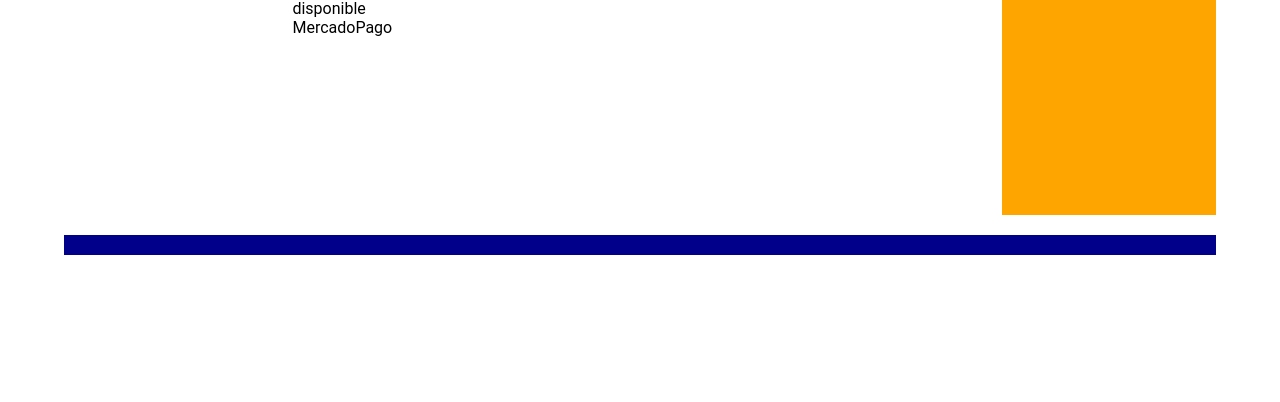
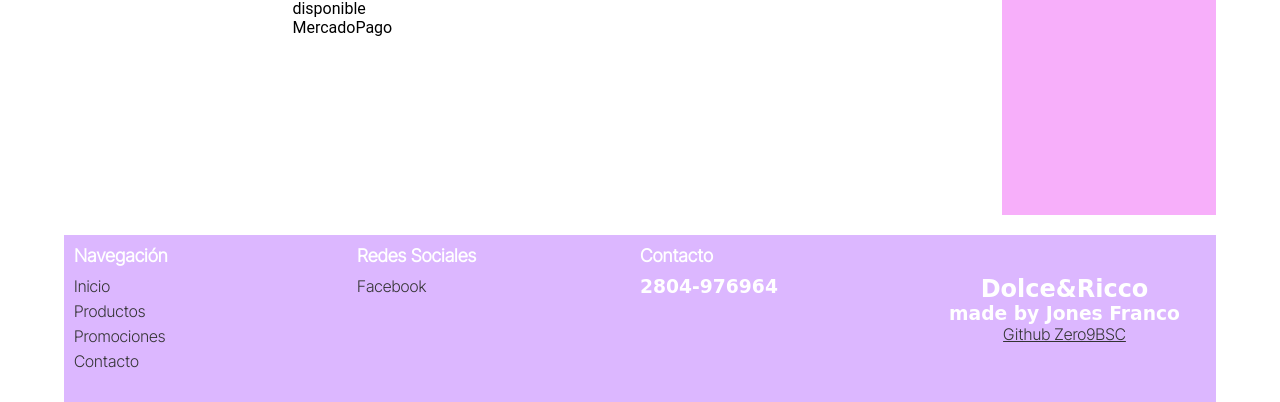
Before and after one commit to Zero9BSC/dolce_ricco, a plain HTML site: page index.html in a window 1280 px wide. Shown: the part 2395-2797 px from the top of the page. Before the commit the page ends 2670 px from the top, so only its background shows below. Drawn offline with nearby package versions, Linux system fonts and the light colour scheme; a web font is replaced by a local one.

Commit message:
Index Update

```diff
--- a/css/index.css
+++ b/css/index.css
@@ -1,6 +1,6 @@
 @font-face {
     font-family: "Fiolex Girls";
-    src: url("ruta/a/la/fuente/FiolexGirls-Regular.ttf");
+    src: url("./fonts/Filxgirl.TTF");
 }
 
 .parrafo1 {
@@ -31,7 +31,7 @@ body {
 
 /* Barra de navegacion */
 
-nav > div > h1 {
+nav>div>h1 {
     font-family: "Fiolex Girls";
     src: url("./fonts/Filxgirl.TTF");
     color: white;
@@ -188,7 +188,7 @@ nav > div > h1 {
 }
 
 .container .sidebar {
-    background: orange;
+    background: rgb(247, 175, 250);
     /*utilizamos flexbox para alinear el content*/
     display: flex;
     align-items: center;
@@ -218,7 +218,7 @@ nav > div > h1 {
 }
 
 .container .footer {
-    background: darkblue;
+    background: rgb(220, 183, 255);
     color: #fff;
     grid-area: footer;
 }
@@ -324,6 +324,7 @@ nav > div > h1 {
         grid-column: 1;
     }
 }
+
 /* Fin header */
 
 /* Inicio CSS Productos Destacados */
@@ -345,7 +346,8 @@ nav > div > h1 {
 .producto {
     position: relative;
     width: 100%;
-    padding-bottom: calc(100% / 1.5); /* Ajustar la proporción de aspecto según tus necesidades */
+    padding-bottom: calc(100% / 1.5);
+    /* Ajustar la proporción de aspecto según tus necesidades */
 }
 
 .producto img {
@@ -391,3 +393,60 @@ nav > div > h1 {
         grid-template-columns: 1fr;
     }
 }
+
+/* Footer */
+
+.footer {
+    font-family: 'Inter Tight', sans-serif;
+}
+
+.inter-tight {
+    font-family: 'Inter Tight', sans-serif;
+}
+
+.footer {
+    display: flex;
+    flex-wrap: wrap;
+    justify-content: space-between;
+    background-color: #f0f0f0;
+    padding: 20px;
+}
+
+.footer-section {
+    flex-basis: 25%;
+    margin-bottom: 20px;
+}
+
+.footer-title {
+    font-size: 18px;
+    font-weight: bold;
+    margin-bottom: 10px;
+}
+
+.footer-list {
+    list-style: none;
+    padding: 0;
+    margin: 0;
+}
+
+.footer-list-item {
+    margin-bottom: 5px;
+}
+
+.footer-link {
+    text-decoration: none;
+    color: #333;
+}
+
+.dev {
+    margin-top: 30px;
+    text-align: center;
+}
+
+.dev h2 {
+    font-size: 24px;
+}
+
+.dev a {
+    color: #333;
+}
--- a/index.html
+++ b/index.html
@@ -7,6 +7,13 @@
     <title>Dolce&Ricco</title>
     <meta name="viewport" content="width=device-width, initial-scale=1.0" />
     <link rel="shortcut icon" type="image/x-icon" href="img/logo.ico">
+    <!-- Google Fonts -->
+    <link rel="preconnect" href="https://fonts.googleapis.com">
+    <link rel="preconnect" href="https://fonts.gstatic.com" crossorigin>
+    <link
+        href="https://fonts.googleapis.com/css2?family=Inter+Tight:wght@300&family=Inter:wght@200&family=Mulish:wght@200;400&display=swap"
+        rel="stylesheet">
+    <!-- CSS -->
     <link rel="stylesheet" href="css/index.css" />
     <!-- Bootstrap CSS online -->
     <!-- <link rel="stylesheet" href="https://maxcdn.bootstrapcdn.com/bootstrap/3.3.7/css/bootstrap.min.css"> -->
@@ -42,42 +49,8 @@
 
 <body>
     <div class="container">
-        <!-- <nav class="navbar navbar-fixed-top">
-            <div class="navbar-header">
-                <button type="button" class="navbar-toggle" data-toggle="collapse" data-target="#myNavbar">
-                    <span class="icon-bar"></span>
-                    <span class="icon-bar"></span>
-                    <span class="icon-bar"></span>
-                </button>
-                <a class="navbar-brand" href="#"><img src="img/logo.png" alt="Logo"></a>
-                <a class="navbar-brand navbar-right" href="#">Dolce&Ricco</a>
-            </div>
-            <div class="navbar-collapse collapse" id="myNavbar">
-                <ul class="nav navbar-nav navbar-right">
-                    <li><a href="#">Inicio</a></li>
-                    <li><a href="#">Servicios</a></li>
-                    <li><a href="#">Productos</a></li>
-                    <li><a href="#">Contacto</a></li>
-                </ul>
-            </div>
-        </nav> -->
         <nav class="navbar">
-            <div class="navbar-logo">
-                <img src="img/logo.png" alt="Logo">
-                <h1>Dolce&Ricco</h1>
-            </div>
-            <div class="navbar-toggle">
-                <span></span>
-                <span></span>
-                <span></span>
-            </div>
-            <div class="navbar-links">
-                <a href="#">seccion-1</a>
-                <a href="#">seccion-2</a>
-                <a href="#">seccion-3</a>
-                <a href="#">seccion-4</a>
-            </div>
-            <script src="js/navbar.js"></script>
+
         </nav>
 
 
@@ -273,7 +246,11 @@
         <footer class="footer">
 
         </footer>
+
+
     </div>
+    <script src="./js/nav.js"></script>
+    <script src="./js/footer.js"></script>
 </body>
 
 </html>
--- /dev/null
+++ b/js/footer.js
@@ -0,0 +1,38 @@
+myFooter=`
+            <div class="footer-section">
+                <h4 class="footer-title">Navegación</h4>
+                <ul class="footer-list">
+                    <li class="footer-list-item">
+                        <a class="footer-link" href="/">Inicio</a>
+                    </li>
+                    <li class="footer-list-item">
+                        <a class="footer-link" href="#">Productos</a>
+                    </li>
+                    <li class="footer-list-item">
+                        <a class="footer-link" href="#">Promociones</a>
+                    </li>
+                    <li class="footer-list-item">
+                        <a class="footer-link" href="#">Contacto</a>
+                    </li>
+                </ul>
+            </div>
+            <div class="footer-section">
+                <h4 class="footer-title">Redes Sociales</h4>
+                <ul class="footer-list">
+                    <li class="footer-list-item">
+                        <a class="footer-link"
+                            href="https://www.facebook.com/profile.php?id=100072489496727">Facebook</a>
+                    </li>
+                </ul>
+            </div>
+            <div class="footer-section">
+                <h4 class="footer-title">Contacto</h4>
+                <h3>2804-976964</h3>
+            </div>
+            <div class="footer-section dev">
+                <h2>Dolce&Ricco <h3>made by Jones Franco</h3></h2>
+                <a href="https://github.com/Zero9BSC">Github Zero9BSC</a>
+            </div>
+`
+
+document.querySelector("footer").innerHTML=myFooter;
--- /dev/null
+++ b/js/nav.js
@@ -0,0 +1,20 @@
+let myNav=`
+            <div class="navbar-logo">
+                <img src="img/logo.png" alt="Logo">
+                <h1>Dolce&Ricco</h1>
+            </div>
+            <div class="navbar-toggle">
+                <span></span>
+                <span></span>
+                <span></span>
+            </div>
+            <div class="navbar-links">
+                <a href="/">Inicio</a>
+                <a href="#">Productos</a>
+                <a href="#">Promociones</a>
+                <a href="#">Contacto</a>
+            </div>
+            <script src="js/navbar.js"></script>
+`
+
+document.querySelector("nav").innerHTML=myNav;
```
Also changed, not shown: contact.html (added), products.html (added).
